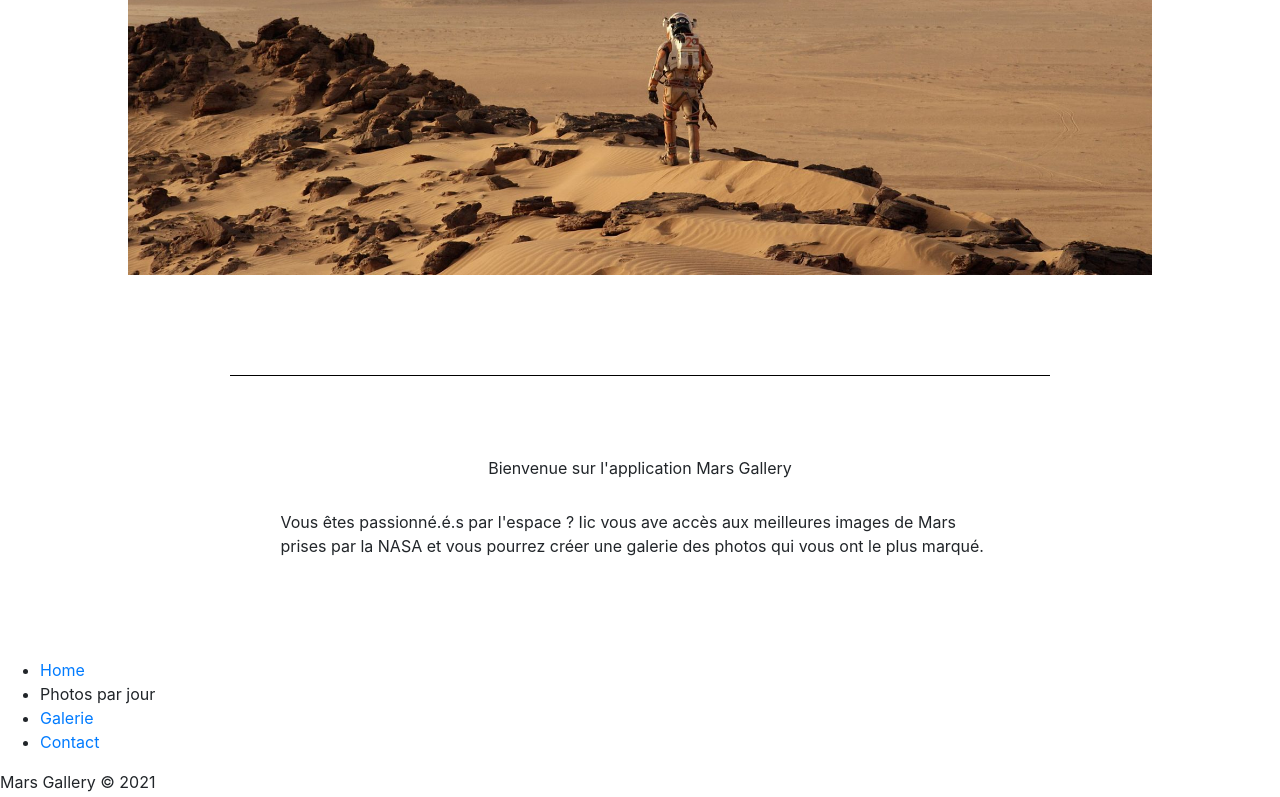
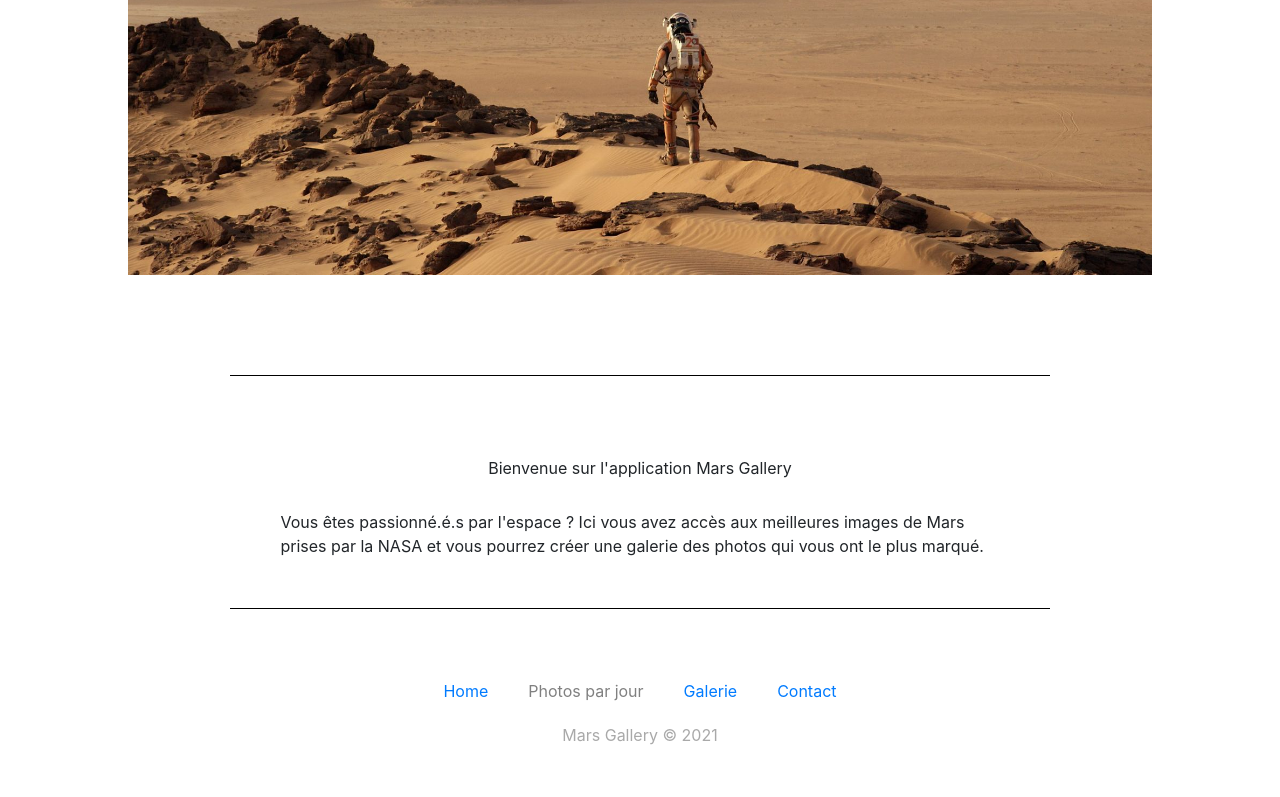
Before and after one commit to dkm94/Mars-images-gallery, an Angular app: page /home in a window 1280 px wide. Shown: the part 410-1207 px from the top of the page. Built offline with nearby package versions, Linux system fonts and the light colour scheme.

Commit message:
/home updated

```diff
--- a/src/app/features/footer/footer.component.html
+++ b/src/app/features/footer/footer.component.html
@@ -1,7 +1,9 @@
-<ul>
-    <li><a routerLink="/home" >Home</a></li>
-    <li><a>Photos par jour</a></li>
-    <li><a routerLink="/per-days-photos">Galerie</a></li>
-    <li><a routerLink="/contact" >Contact</a></li>
-</ul>
-<span>Mars Gallery © 2021</span>
+<div [ngStyle]="{'display' : 'flex', 'flex-direction': 'column', 'padding-left.%':'10', 'padding-right.%':'10', 'padding-bottom.px':'50', 'align-items':'center'}" >
+    <nav [ngStyle]="{'list-style-type': 'none', 'color':'grey'}">
+        <li [ngStyle]="{'display' : 'inline-block', 'padding.px': 20}"><a routerLink="/home" >Home</a></li>
+        <li [ngStyle]="{'display' : 'inline-block', 'padding.px': 20}"><a>Photos par jour</a></li>
+        <li [ngStyle]="{'display' : 'inline-block', 'padding.px': 20}"><a routerLink="/per-days-photos">Galerie</a></li>
+        <li [ngStyle]="{'display' : 'inline-block', 'padding.px': 20}"><a routerLink="/contact" >Contact</a></li>
+    </nav>
+    <span [ngStyle]="{'color':'darkgrey'}">Mars Gallery © 2021</span>
+</div>
--- a/src/app/pages/home/home.component.html
+++ b/src/app/pages/home/home.component.html
@@ -7,10 +7,10 @@
         [ngStyle]="{'width.%': 100}"
         >
     </div>
-    <div [ngStyle]="{'display': 'flex', 'flex-direction' : 'column', 'justify-items' : 'center', 'align-items' : 'center', 'border-top' : 'black 1px solid', 'width.%' : 80, 'margin-top.px' : 100 }">
+    <div [ngStyle]="{'display': 'flex', 'flex-direction' : 'column', 'justify-items' : 'center', 'align-items' : 'center', 'border-top' : 'black 1px solid', 'border-bottom' : 'black 1px solid', 'width.%' : 80, 'margin-top.px' : 100 }">
         <div [ngStyle]="{'padding.px': 50, 'display': 'flex', 'flex-direction' : 'column', 'align-items' : 'center'}">
             <span [ngStyle]="{'margin.px' : 30}" >Bienvenue sur l'application Mars Gallery</span>
-            <span>Vous êtes passionné.é.s par l'espace ? Iic vous ave accès aux meilleures images de Mars prises par la NASA et vous pourrez créer
+            <span>Vous êtes passionné.é.s par l'espace ? Ici vous avez accès aux meilleures images de Mars prises par la NASA et vous pourrez créer
                 une galerie des photos qui vous ont le plus marqué.
             </span>
         </div>
```
